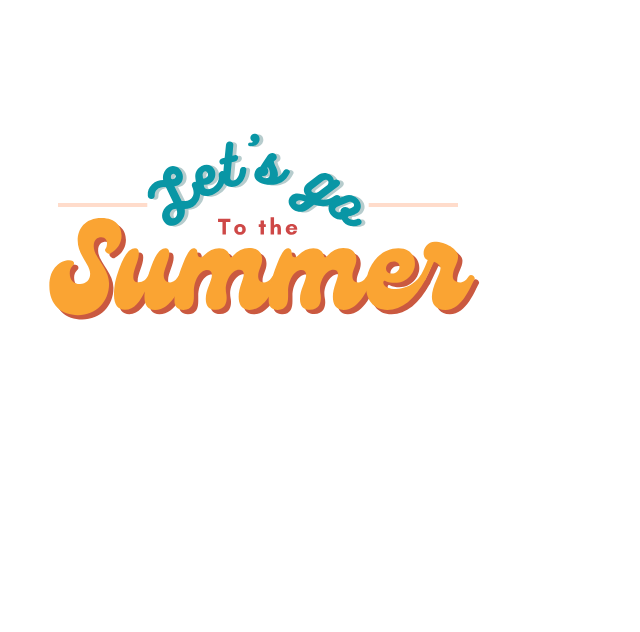
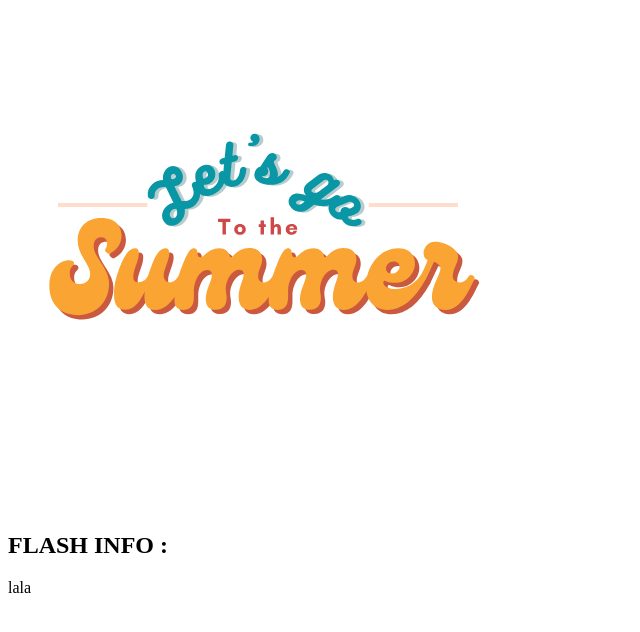
Before and after one commit to PixelsAndCookies/lets-go-to-the-summer, a React (Vite) app: page / in a window 1280 px wide. Shown: the top 632 px of the page, without its empty margins (0-640 px from the left). Built offline with nearby package versions, Linux system fonts and the light colour scheme.

Commit message:
Update Home.jsx

```diff
--- a/src/pages/Home/Home.jsx
+++ b/src/pages/Home/Home.jsx
@@ -1,3 +1,9 @@
+import { FlashBanner } from '../../components/FlashBanner/FlashBanneer'
+
 export const Home = () => {
-    return <main></main>
+    return (
+        <main>
+            <FlashBanner />
+        </main>
+    )
 }
```
